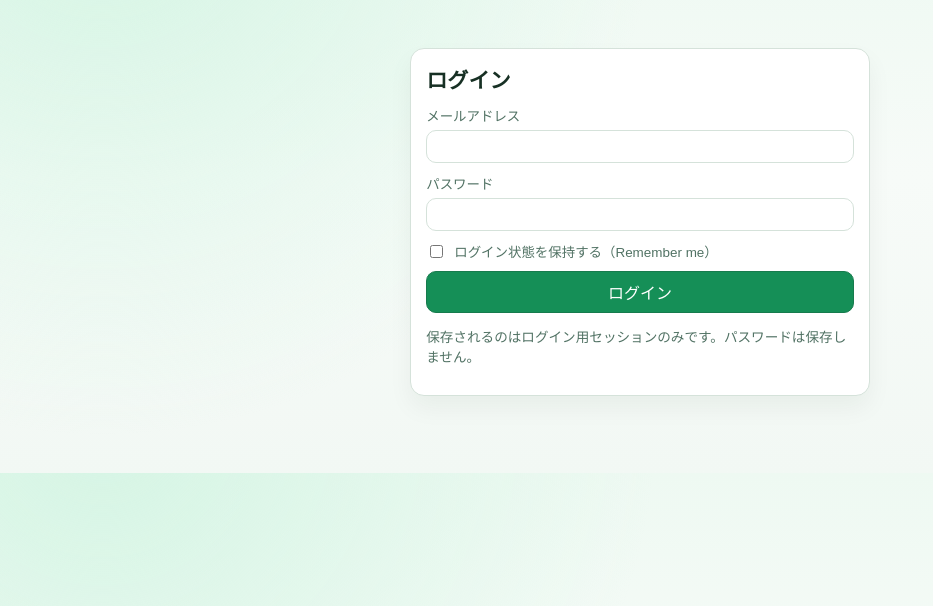
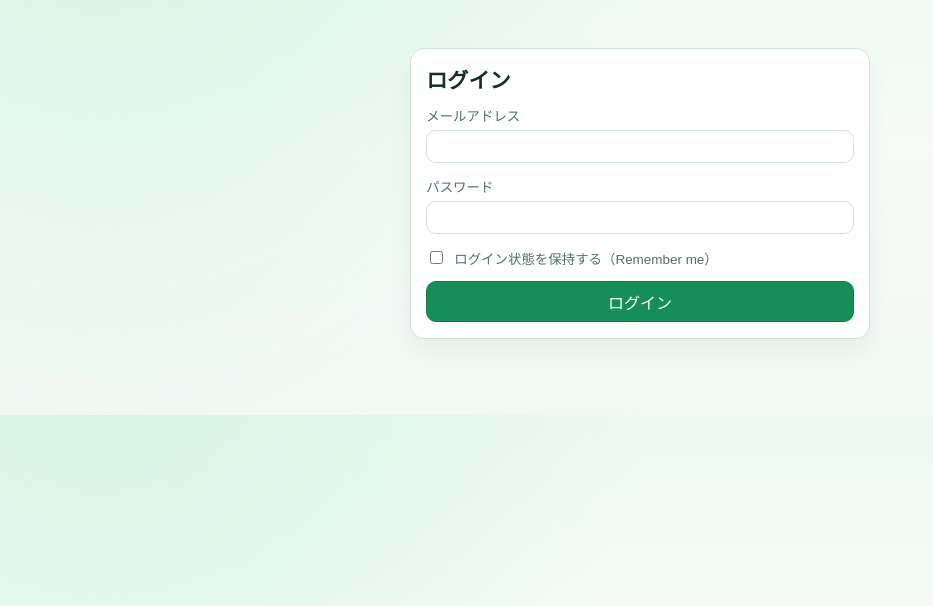
Before and after one commit to tenten-10-10/cloudlog, a Python web app: template cloudlog/templates/login.html in a window 1280 px wide. Shown: the part 65-671 px from the top of the page, without its empty margins (0-933 px from the left). Run offline with Jinja, Linux system fonts and the light colour scheme; the template is opened without the code that fills it, so the values that code supplies are empty.

Commit message:
Tweak login UI to vertical layout and remove session hint text

```diff
--- a/cloudlog/static/style.css
+++ b/cloudlog/static/style.css
@@ -152,6 +152,20 @@ h2 {
   display: grid;
   gap: 0.65rem;
   grid-template-columns: 1fr;
+}
+
+.login-panel .form-grid {
+  display: flex;
+  flex-direction: column;
+  gap: 0.85rem;
+}
+
+.login-panel .checkbox-row {
+  align-items: flex-start;
+}
+
+.login-panel .btn {
+  width: 100%;
 }
 
 .form-grid--wide {
--- a/cloudlog/templates/login.html
+++ b/cloudlog/templates/login.html
@@ -23,6 +23,5 @@
 
     <button class="btn btn--primary" type="submit">ログイン</button>
   </form>
-  <p class="hint">保存されるのはログイン用セッションのみです。パスワードは保存しません。</p>
 </section>
 {% endblock %}
```
